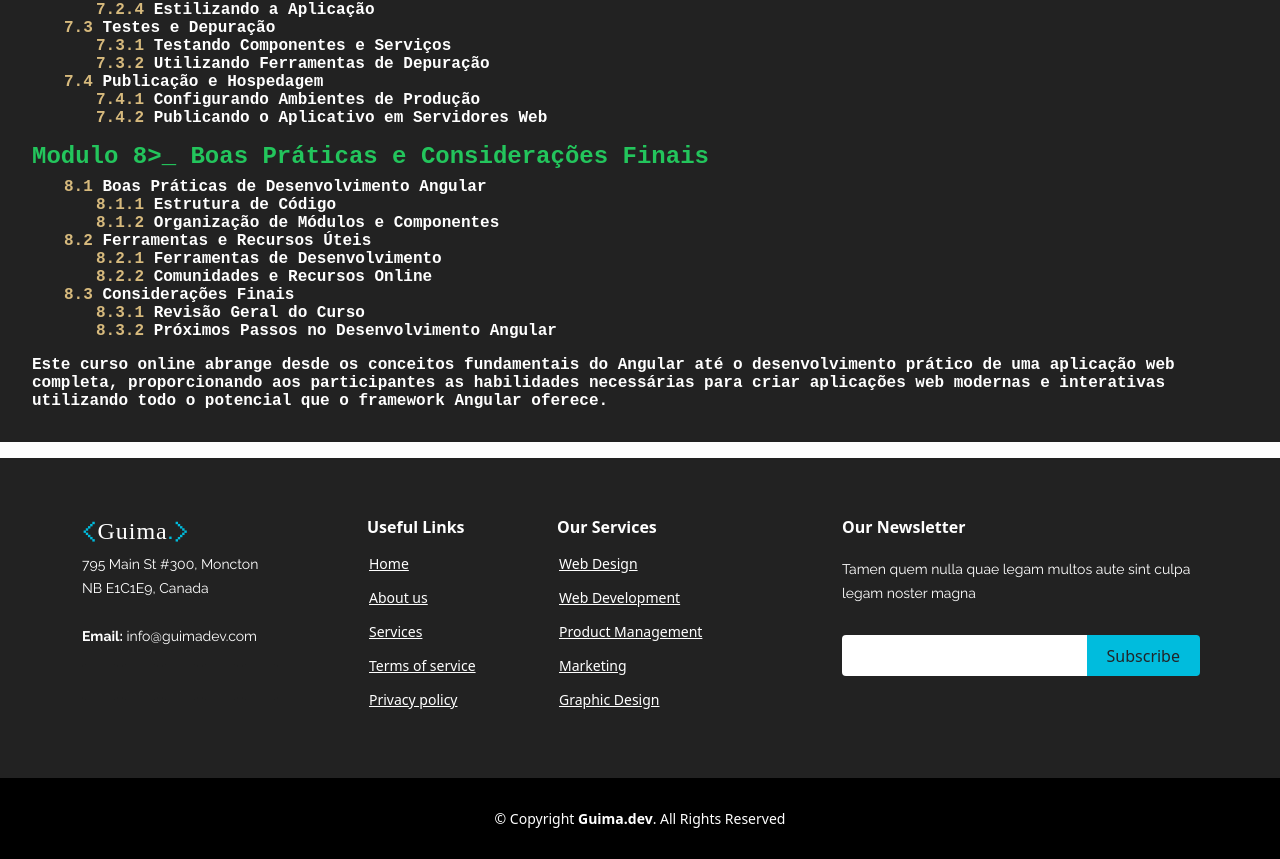
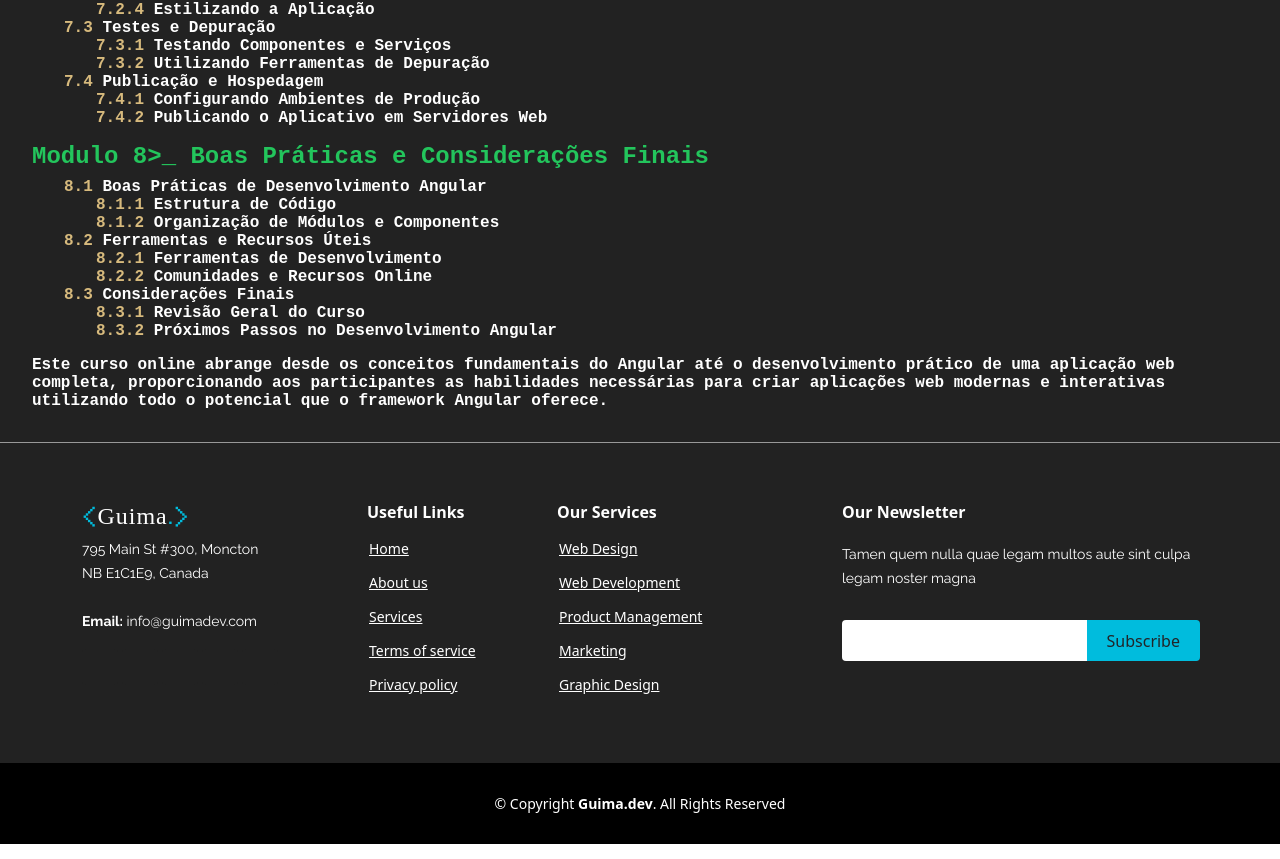
Before and after one commit to fgdsnet/guimadev, an Angular app: page /course-component in a window 1280 px wide. Shown: the part 5864-6723 px from the top of the page. Built offline with nearby package versions, Linux system fonts and the light colour scheme; a web font is replaced by a local one.

Commit message:
course content enhancement.

```diff
--- a/src/app/components/course/course.component.scss
+++ b/src/app/components/course/course.component.scss
@@ -5,7 +5,6 @@ div.course-ementa{
     color: #FFF;
     font: bold 1rem 'Courier New', Courier, monospace;
     margin-top: 4.5rem;
-    margin-bottom: 1rem;
     counter-reset: modulo;
     h1{
         font: bold 2rem 'Courier New', Courier, monospace;
--- a/src/app/components/footer/footer.component.scss
+++ b/src/app/components/footer/footer.component.scss
@@ -8,6 +8,7 @@
     padding: 0 0 30px 0;
     color: $color-negative;
     font-size: 14px;
+    border-top: solid 1px #999;
     .footer-top {
       background: $color-bg;
       border-bottom: 1px solid $color-primary;
```
Also changed, not shown: 4 other files (tests, documents, lock files or other folders).
